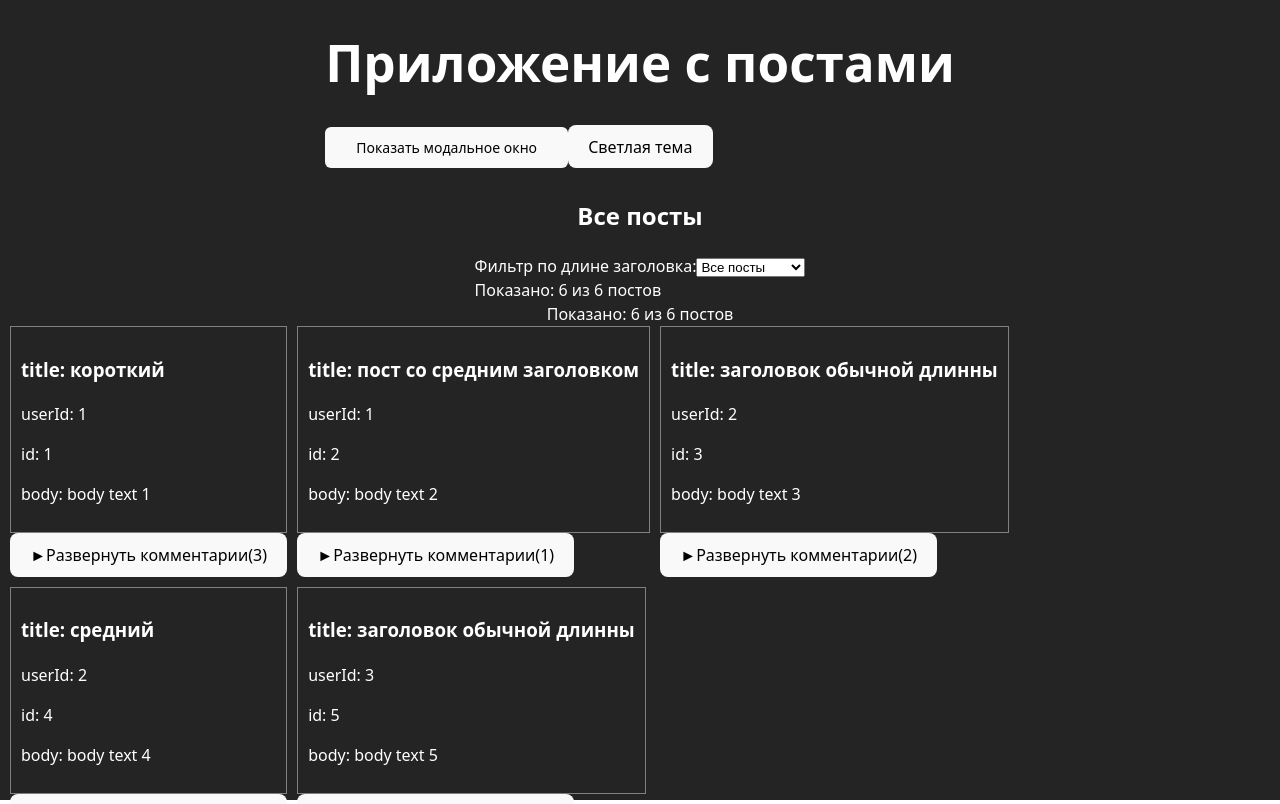
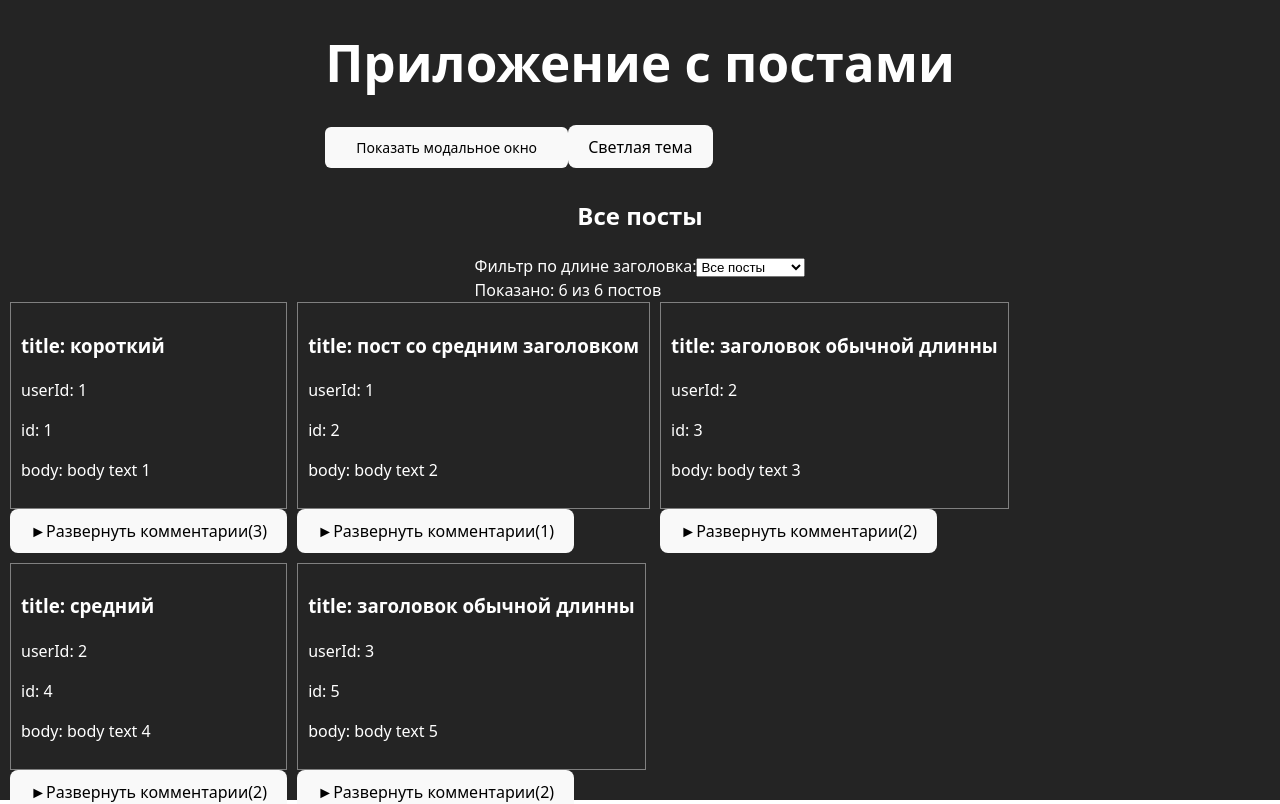
Before and after one commit to SterbenKiubi/Aston, a React (Vite) app in the folder my-post-app/: page / in a window 1280 px wide. Shown: the top 804 px of the page. Built offline with nearby package versions, Linux system fonts and the light colour scheme.

Commit message:
fix: removed unnecessary optimizations

```diff
--- a/my-post-app/src/widgets/PostList/PostList.tsx
+++ b/my-post-app/src/widgets/PostList/PostList.tsx
@@ -1,29 +1,19 @@
 import React, { useState, useMemo } from "react";
 import { PostCard } from "../../entities/post/ui/PostCard";
 import { Post } from "../../entities/post/model/types";
-import { FC, memo } from "react";
 import { withLoading } from "../../shared/lib/hoc/withLoading";
 import { CommentList } from "../CommentList/ui/CommentList";
 import { PostLengthFilter } from "../../features/PostLengthFilter/ui/PostLengthFilter";
 import { filterByLength } from "../../features/PostLengthFilter/lib/filterByLength";
 import './PostList.css';
+
 interface PostListProps {
   posts: Post[];
   comments?: { [key: number]: any[] };
   isLoading?: boolean;
 }
 
-const PostItem = memo(({ post, comments }: { post: Post; comments: any[] }) => (
-  <div className="post-item">
-    <PostCard post={post} />
-    <CommentList
-      postId={post.id}
-      comments={comments}
-    />
-  </div>
-));
-
-export const PostList: FC<PostListProps> = (props) => {
+export const PostList: React.FC<PostListProps> = (props) => {
   const { posts, comments = {} } = props;
   const [minLength, setMinLength] = useState(0);
 
@@ -31,44 +21,33 @@ export const PostList: FC<PostListProps> = (props) => {
     return filterByLength(posts, minLength);
   }, [posts, minLength]);
 
-  const postsInfo = useMemo(() => {
-    return {
-      shown: filteredPosts.length,
-      total: posts.length
-    };
-  }, [filteredPosts.length, posts.length]);
-
-  const renderPost = (post: Post) => {
-    const postComments = comments[post.id] || [];
-    return (
-      <PostItem
-        key={post.id}
-        post={post}
-        comments={postComments}
-      />
-    );
+  const handleLengthChange = (length: number) => {
+    setMinLength(length);
   };
-
-  const filterComponent = useMemo(() => (
-    <PostLengthFilter
-      posts={posts}
-      minLength={minLength}
-      onLengthChange={setMinLength}
-    />
-  ), [posts, minLength]);
 
   return (
     <div className="post-list">
       <h2>Все посты</h2>
 
-      {filterComponent}
-
-      <div className="post-list-info">
-        Показано: {postsInfo.shown} из {postsInfo.total} постов
-      </div>
+      <PostLengthFilter
+        posts={posts}
+        minLength={minLength}
+        onLengthChange={handleLengthChange}
+      />
 
       <div className="post-list-container">
-        {filteredPosts.map(renderPost)}
+        {filteredPosts.map((post) => {
+          const postComments = comments[post.id] || [];
+          return (
+            <div key={post.id} className="post-item">
+              <PostCard post={post} />
+              <CommentList
+                postId={post.id}
+                comments={postComments}
+              />
+            </div>
+          );
+        })}
       </div>
 
       {filteredPosts.length === 0 && (
@@ -86,5 +65,4 @@ export const PostList: FC<PostListProps> = (props) => {
   );
 };
 
-const PostListWithMemo = memo(PostList);
-export default withLoading(PostListWithMemo);
+export default withLoading(PostList);
```
